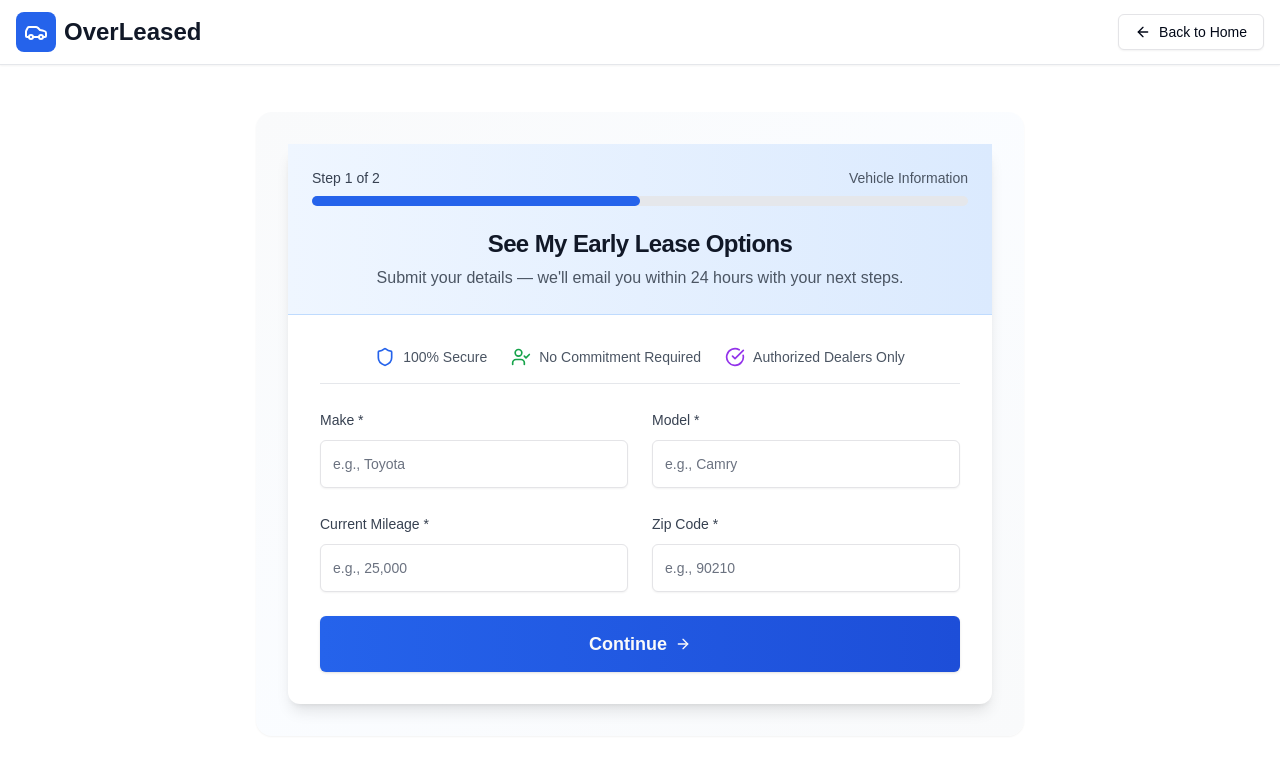
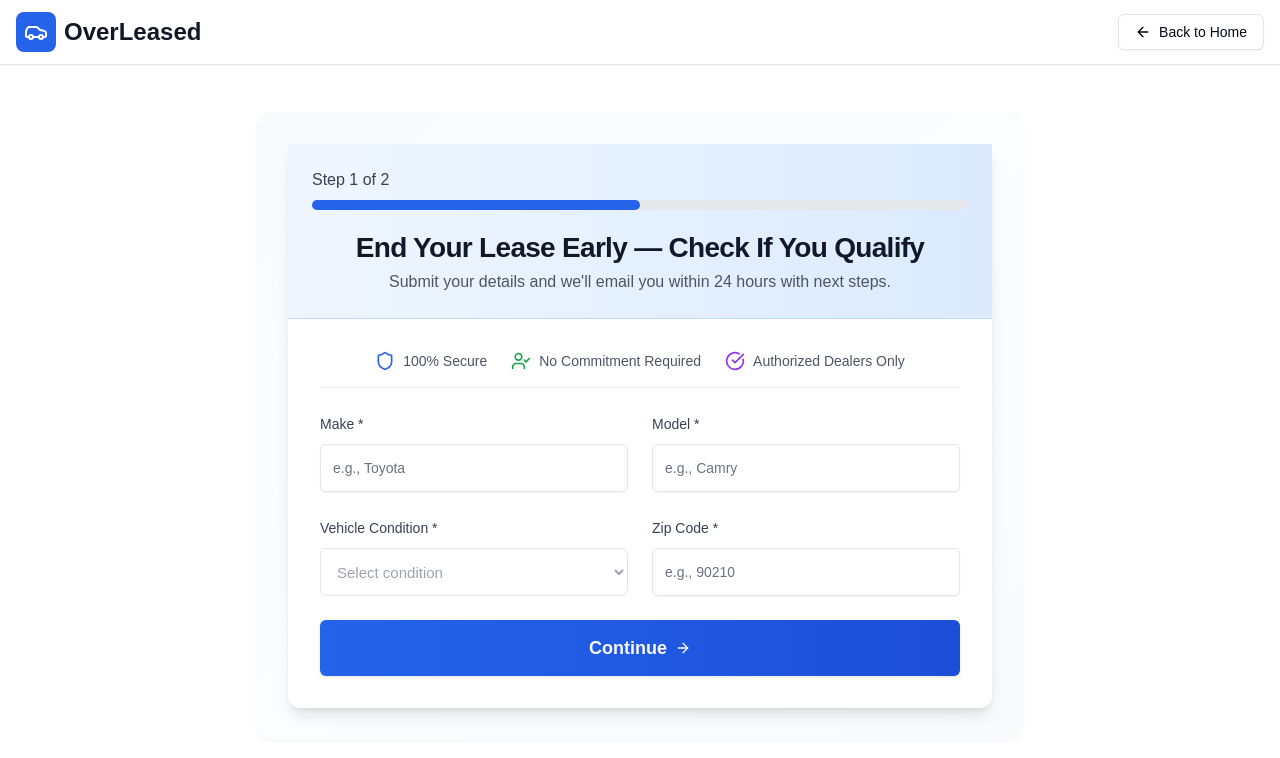
Before and after one commit to DanBus0/OverLeased, a Next.js app: page /get-started in a window 1280 px wide. Shown: the top 758 px of the page. Built offline with nearby package versions, Linux system fonts and the light colour scheme.

Commit message:
Add files via upload

```diff
--- a/src/components/layout/Footer.tsx
+++ b/src/components/layout/Footer.tsx
@@ -70,7 +70,7 @@ export default function Footer() {
                     try { sessionStorage.setItem("forceScrollTopOnGetStarted", "1"); } catch {}
                   }}
                 >
-                  See My Early Lease Options
+                  Check If You Qualify
                 </Link>
               </li>
               <li>
--- a/src/components/sections/HeroSection.tsx
+++ b/src/components/sections/HeroSection.tsx
@@ -1,7 +1,7 @@
 import React from "react";
 import { Button } from "@/components/ui/button";
 import { Card } from "@/components/ui/card";
-import { Search, HelpCircle, DollarSign, Handshake, Clock, ChevronDown } from "lucide-react";
+import { Search, HelpCircle, DollarSign, Handshake, Clock, ChevronDown, CircleCheck, ShieldCheck } from "lucide-react";
 import Link from "next/link";
 import {
   Accordion,
@@ -22,10 +22,10 @@ export default function HeroSection() {
       iconBg: "bg-blue-50",
       iconColor: "text-blue-600",
       question: "Can I End My Lease Early?",
-      answer: "Yes, at any time by connecting with same-brand authorized dealers who purchase your vehicle and handle the remaining payoff.",
+      answer: "Yes, at any time. We work with same-brand authorized dealers to purchase your vehicle and handle the remaining payoff.",
       tabletAnswer: (
         <>
-          Yes, at any time by connecting with same-brand authorized dealers who purchase your vehicle and handle the remaining
+          Yes, at any time. We work with same-brand authorized dealers who purchase your vehicle and handle the remaining
           <br className="hidden md:block lg:hidden" />
           payoff.
         </>
@@ -37,12 +37,12 @@ export default function HeroSection() {
       iconBg: "bg-emerald-50",
       iconColor: "text-emerald-600",
       question: "Will I Owe Money?",
-      answer: "In most cases you'll actually make money. The dealer will pay you market price which often is more than your remaining lease balance.",
+      answer: "In most cases you'll actually make money. The dealer will pay market price for your car which often is more than your remaining lease balance.",
       tabletAnswer: (
         <>
-          In most cases you'll actually make money. The dealer will pay you market price which often is more than your remaining
+          In most cases you'll actually make money. The dealer will pay market price for your car which often is more than your
           <br className="hidden md:block lg:hidden" />
-          lease balance.
+          remaining lease balance.
         </>
       ),
       disclaimer: "*Based upon lease review and subject to dealer offers"
@@ -98,13 +98,13 @@ export default function HeroSection() {
   ];
 
   return (
-    <section className="relative bg-slate-50 pt-8 md:pt-12 pb-12 md:pb-16 px-4">
+    <section className="relative bg-slate-50 pt-4 md:pt-6 pb-12 md:pb-16 px-4">
       <div className="max-w-7xl mx-auto relative z-10">
         <div className="text-center mb-8 md:mb-12">
           {/* Trust Indicator */}
-          <div className="flex justify-center mb-2 md:mb-4">
+          <div className="flex justify-center mb-4 md:mb-6">
             <div className="inline-flex items-center gap-1.5 px-2.5 py-1 md:px-4 md:py-2 bg-blue-50 border border-blue-100 rounded-lg shadow-sm">
-              <div className="w-0.5 h-0.5 md:w-1.5 md:h-1.5 bg-blue-500 rounded-full"></div>
+              <ShieldCheck className="w-3 h-3 md:w-4 md:h-4 text-blue-600" />
               <span className="text-[0.625rem] md:text-xs font-semibold text-blue-900 tracking-wide">
                 Trusted By Drivers Nationwide
               </span>
@@ -142,27 +142,59 @@ export default function HeroSection() {
           {/* New Callouts Section */}
           <div className="flex flex-wrap justify-center gap-2 md:gap-3 mt-4 md:mt-6 mb-6 md:mb-8 px-4">
             <div className="flex items-center gap-1.5 px-3 py-1.5 bg-white border border-emerald-200 rounded-lg shadow-sm">
-              <span className="text-sm">✅</span>
+              <CircleCheck className="h-4 w-4 text-emerald-600" />
               <span className="text-xs md:text-sm font-medium text-slate-700">No Penalties</span>
             </div>
             <div className="flex items-center gap-1.5 px-3 py-1.5 bg-white border border-emerald-200 rounded-lg shadow-sm">
-              <span className="text-sm">✅</span>
+              <CircleCheck className="h-4 w-4 text-emerald-600" />
               <span className="text-xs md:text-sm font-medium text-slate-700">No Hidden Fees</span>
             </div>
             <div className="flex items-center gap-1.5 px-3 py-1.5 bg-white border border-emerald-200 rounded-lg shadow-sm">
-              <span className="text-sm">✅</span>
+              <CircleCheck className="h-4 w-4 text-emerald-600" />
               <span className="text-xs md:text-sm font-medium text-slate-700">No Loans or Cash Buyout</span>
             </div>
           </div>
         </div>
 
-        {/* FAQ Section */}
+        {/* CTA Section - Completely Rewritten */}
         <div className="relative mb-8 md:mb-10">
+          <div className="flex justify-center px-2">
+            <div className="w-full sm:w-auto md:w-full md:max-w-xl lg:max-w-2xl">
+              <div className="bg-white rounded-2xl shadow-md border-2 border-slate-200 p-6 md:p-8">
+                <div className="text-center mb-6">
+                  <h2 className="text-xl md:text-2xl font-bold text-slate-900 mb-2">
+                    Ready to End Your Lease?
+                  </h2>
+                </div>
+                <div className="flex justify-center mb-3">
+                  <Link
+                    href="/get-started"
+                    prefetch={true}
+                    scroll
+                    onClick={() => {
+                      try { sessionStorage.setItem("forceScrollTopOnGetStarted", "1"); } catch {}
+                    }}
+                    className="inline-flex items-center justify-center bg-blue-600 hover:bg-blue-700 text-white text-base md:text-lg px-8 md:px-10 py-3 md:py-4 shadow-lg transition-colors duration-200 font-bold rounded-2xl border-0"
+                  >
+                    Check If You Qualify
+                    <Search className="ml-2.5 h-4 w-4 md:h-5 md:w-5" />
+                  </Link>
+                </div>
+                <p className="text-sm md:text-base text-slate-600 font-medium text-center">
+                  Takes less than a minute —<br className="sm:hidden" /> no commitment required.
+                </p>
+              </div>
+            </div>
+          </div>
+        </div>
+
+        {/* FAQ Section - Now below CTA */}
+        <div className="relative">
           {/* FAQ Heading - positioned closer to cards */}
           <div className="text-center mb-4 md:mb-5">
             <div className="inline-block relative">
-              <h2 className="text-lg md:text-xl lg:text-2xl font-bold bg-gradient-to-r from-slate-900 via-blue-900 to-slate-900 bg-clip-text text-transparent mb-2">
-                FAQ
+              <h2 className="text-base md:text-lg lg:text-xl font-bold bg-gradient-to-r from-slate-900 via-blue-900 to-slate-900 bg-clip-text text-transparent mb-2">
+                Most Common Questions
               </h2>
               <div className="h-0.5 w-28 md:w-32 bg-gradient-to-r from-blue-400 via-blue-600 to-blue-400 rounded-full mx-auto"></div>
             </div>
@@ -213,45 +245,6 @@ export default function HeroSection() {
               })}
           </Accordion>
         </div>
-
-        {/* CTA Section - Now below FAQ cards */}
-        <div className="relative">
-          <div className="flex justify-center px-2">
-            <div className="w-full sm:w-auto md:w-full md:max-w-xl lg:max-w-2xl">
-              <div className="bg-white rounded-2xl shadow-md border-2 border-slate-200 p-6 md:p-8">
-                <div className="text-center mb-6">
-                  <h2 className="text-xl md:text-2xl font-bold text-slate-900 mb-2">
-                    Ready to End Your Lease?
-                  </h2>
-                  <div className="text-xs md:text-sm text-slate-500 mb-4 font-medium">
-                    <div className="flex flex-wrap justify-center gap-x-2 gap-y-1 items-center">
-                      <span className="whitespace-nowrap">✅ Official Brand Dealers</span>
-                      <span className="hidden sm:inline">|</span>
-                      <span className="whitespace-nowrap">🔒 Secure Review</span>
-                      <span className="hidden sm:inline">|</span>
-                      <span className="whitespace-nowrap w-full sm:w-auto text-center sm:text-left">⚡ 24-Hour Response</span>
-                    </div>
-                  </div>
-                </div>
-                <Link href="/get-started" scroll className="flex justify-center mb-3">
-                  <Button
-                    size="lg"
-                    className="bg-blue-600 hover:bg-blue-700 text-white text-base md:text-lg px-8 md:px-10 py-3 md:py-3.5 h-auto shadow-sm hover:shadow-md transition-all duration-300 font-semibold rounded-xl border-2 border-blue-700"
-                    onClick={() => {
-                      try { sessionStorage.setItem("forceScrollTopOnGetStarted", "1"); } catch {}
-                    }}
-                  >
-                    See My Early Lease Options
-                    <Search className="ml-2.5 h-5 w-5" />
-                  </Button>
-                </Link>
-                <p className="text-sm md:text-base text-slate-600 font-medium text-center">
-                  Takes less than a minute — no commitment required.
-                </p>
-              </div>
-            </div>
-          </div>
-        </div>
       </div>
     </section>
   );
--- a/src/components/sections/HowItWorksSection.tsx
+++ b/src/components/sections/HowItWorksSection.tsx
@@ -217,8 +217,8 @@ export default function HowItWorksSection() {
                           try { sessionStorage.setItem("forceScrollTopOnGetStarted", "1"); } catch {}
                         }}
                       >
-                        <span className="md:hidden">See My Early Lease Options</span>
-                        <span className="hidden md:inline">See My Early Lease Options</span>
+                        <span className="md:hidden">Check If You Qualify</span>
+                        <span className="hidden md:inline">Check If You Qualify</span>
                       </Link>
                     </Button>
                   </div>
--- a/src/pages/get-started.tsx
+++ b/src/pages/get-started.tsx
@@ -97,7 +97,7 @@ export default function GetStartedPage() {
   };
 
   const validateStep1 = () => {
-    if (!formData.make || !formData.model || !formData.mileage || !formData.zipCode) {
+    if (!formData.make || !formData.model || !formData.vehicleCondition || !formData.zipCode) {
       setError("Please fill in all required fields.");
       return false;
     }
@@ -110,34 +110,26 @@ export default function GetStartedPage() {
     if (validateStep1()) {
       setCurrentStep(2);
 
-      // Mobile-optimized scroll strategy - multiple aggressive attempts
-      // 1. Immediate scroll to top
       window.scrollTo({ top: 0, left: 0, behavior: 'auto' });
       document.documentElement.scrollTop = 0;
       document.body.scrollTop = 0;
 
-      // 2. After state updates (requestAnimationFrame)
       requestAnimationFrame(() => {
         window.scrollTo({ top: 0, left: 0, behavior: 'auto' });
         document.documentElement.scrollTop = 0;
         document.body.scrollTop = 0;
 
-        // 3. After DOM updates (short timeout)
         setTimeout(() => {
           window.scrollTo({ top: 0, left: 0, behavior: 'auto' });
           document.documentElement.scrollTop = 0;
           document.body.scrollTop = 0;
 
-          // 4. Final scroll with smooth behavior after form is fully rendered
           setTimeout(() => {
             if (step2FormRef.current) {
-              // Get the form's position
               const formTop = step2FormRef.current.getBoundingClientRect().top + window.pageYOffset;
-              // Scroll to just above the form (accounting for header)
               const targetScroll = Math.max(0, formTop - 120);
               window.scrollTo({ top: targetScroll, behavior: 'smooth' });
             } else {
-              // Fallback: just ensure we're at top
               window.scrollTo({ top: 0, left: 0, behavior: 'smooth' });
             }
           }, 150);
@@ -261,7 +253,7 @@ export default function GetStartedPage() {
     setError("");
     setIsSubmitting(true);
 
-    if (!formData.firstName || !formData.email || !formData.vehicleCondition) {
+    if (!formData.firstName || !formData.email || !formData.mileage) {
       setError("Please fill in all required fields.");
       setIsSubmitting(false);
       return;
@@ -278,14 +270,12 @@ export default function GetStartedPage() {
 
       if (supabaseResult.success) {
         console.log('Form successfully submitted to Supabase');
-        // Redirect to tracking URL for Google Ads conversion tracking
         window.location.href = "/lease-review-submitted";
       } else {
         console.log('Supabase submission failed, using localStorage fallback');
         const localStorageResult = submitToLocalStorage();
 
         if (localStorageResult.success) {
-          // Redirect to tracking URL for Google Ads conversion tracking
           window.location.href = "/lease-review-submitted";
         } else {
           throw new Error('Both Supabase and localStorage submissions failed');
@@ -416,11 +406,8 @@ export default function GetStartedPage() {
                     <CardHeader className="bg-gradient-to-r from-blue-50 to-blue-100 border-b border-blue-200">
                       <div className="mb-4">
                         <div className="flex items-center justify-between mb-2">
-                          <span className="text-[0.6875rem] sm:text-sm font-medium text-gray-700">
+                          <span className="text-sm sm:text-base font-medium text-gray-700">
                             Step {currentStep} of 2
-                          </span>
-                          <span className="text-[0.6875rem] sm:text-sm text-gray-600">
-                            {currentStep === 1 ? "Vehicle Information" : "Contact & Details"}
                           </span>
                         </div>
                         <div className="w-full bg-gray-200 rounded-full h-2.5">
@@ -431,11 +418,11 @@ export default function GetStartedPage() {
                         </div>
                       </div>
 
-                      <CardTitle className="text-lg sm:text-xl md:text-2xl text-gray-900 text-center">
-                        See My Early Lease Options
+                      <CardTitle className="text-xl sm:text-2xl md:text-[1.75rem] text-gray-900 text-center">
+                        End Your Lease Early —<br className="sm:hidden" /> Check If You Qualify
                       </CardTitle>
                       <p className="text-[0.75rem] sm:text-sm md:text-base text-gray-600 text-center px-2">
-                        Submit your details — we'll email you within 24 hours with your next steps.
+                        Submit your details and we'll email you within 24 hours with next steps.
                       </p>
                     </CardHeader>
 
@@ -504,21 +491,30 @@ export default function GetStartedPage() {
 
                           <div className="grid grid-cols-1 md:grid-cols-2 gap-6">
                             <div className="space-y-2">
-                              <Label htmlFor="mileage" className="text-sm font-medium text-gray-700">
-                                Current Mileage *
+                              <Label htmlFor="vehicleCondition" className="text-sm font-medium text-gray-700">
+                                Vehicle Condition *
                               </Label>
-                              <Input
-                                id="mileage"
-                                name="mileage"
-                                type="text"
+                              <select
+                                id="vehicleCondition"
+                                name="vehicleCondition"
                                 required
-                                value={formData.mileage}
-                                onChange={handleInputChange}
-                                placeholder="e.g., 25,000"
-                                className={`h-12 text-[0.8125rem] sm:text-base focus:bg-blue-50 focus:border-blue-500 focus:ring-2 focus:ring-blue-200 transition-all duration-200 placeholder:text-[0.6875rem] sm:placeholder:text-sm placeholder:text-gray-400 sm:placeholder:text-gray-500 ${
-                                  formData.mileage ? 'bg-blue-50' : 'bg-white'
+                                value={formData.vehicleCondition}
+                                onChange={(e) => handleSelectChange(e.target.value)}
+                                className={`h-12 w-full rounded-md border border-input px-3 py-2 text-[0.75rem] sm:text-[0.9375rem] ring-offset-background focus:border-blue-500 focus:ring-2 focus:ring-blue-200 focus:outline-none transition-all duration-200 disabled:cursor-not-allowed disabled:opacity-50 ${
+                                  formData.vehicleCondition
+                                    ? 'bg-blue-50 text-gray-900'
+                                    : 'bg-white text-gray-400 sm:text-gray-500'
                                 }`}
-                              />
+                                style={{
+                                  color: formData.vehicleCondition ? '#111827' : '#9ca3af'
+                                }}
+                              >
+                                <option value="" disabled hidden className="text-gray-400 sm:text-gray-500">Select condition</option>
+                                <option value="bad" className="text-gray-900">Bad</option>
+                                <option value="average" className="text-gray-900">Average</option>
+                                <option value="good" className="text-gray-900">Good</option>
+                                <option value="excellent" className="text-gray-900">Excellent</option>
+                              </select>
                             </div>
 
                             <div className="space-y-2">
@@ -586,30 +582,21 @@ export default function GetStartedPage() {
                             </div>
 
                             <div className="space-y-2">
-                              <Label htmlFor="vehicleCondition" className="text-sm font-medium text-gray-700">
-                                Vehicle Condition *
+                              <Label htmlFor="mileage" className="text-sm font-medium text-gray-700">
+                                Current Mileage *
                               </Label>
-                              <select
-                                id="vehicleCondition"
-                                name="vehicleCondition"
+                              <Input
+                                id="mileage"
+                                name="mileage"
+                                type="text"
                                 required
-                                value={formData.vehicleCondition}
-                                onChange={(e) => handleSelectChange(e.target.value)}
-                                className={`h-12 w-full rounded-md border border-input px-3 py-2 text-[0.75rem] sm:text-[0.9375rem] ring-offset-background focus:border-blue-500 focus:ring-2 focus:ring-blue-200 focus:outline-none transition-all duration-200 disabled:cursor-not-allowed disabled:opacity-50 ${
-                                  formData.vehicleCondition
-                                    ? 'bg-blue-50 text-gray-900'
-                                    : 'bg-white text-gray-400 sm:text-gray-500'
+                                value={formData.mileage}
+                                onChange={handleInputChange}
+                                placeholder="e.g., 25,000"
+                                className={`h-12 text-[0.8125rem] sm:text-base focus:bg-blue-50 focus:border-blue-500 focus:ring-2 focus:ring-blue-200 transition-all duration-200 placeholder:text-[0.6875rem] sm:placeholder:text-sm placeholder:text-gray-400 sm:placeholder:text-gray-500 ${
+                                  formData.mileage ? 'bg-blue-50' : 'bg-white'
                                 }`}
-                                style={{
-                                  color: formData.vehicleCondition ? '#111827' : '#9ca3af'
-                                }}
-                              >
-                                <option value="" disabled hidden className="text-gray-400 sm:text-gray-500">Select condition</option>
-                                <option value="bad" className="text-gray-900">Bad</option>
-                                <option value="average" className="text-gray-900">Average</option>
-                                <option value="good" className="text-gray-900">Good</option>
-                                <option value="excellent" className="text-gray-900">Excellent</option>
-                              </select>
+                              />
                             </div>
                           </div>
 
@@ -689,7 +676,7 @@ export default function GetStartedPage() {
                                 disabled={isSubmitting || !formData.consentGiven}
                                 className="w-full h-12 sm:h-14 sm:flex-1 bg-gradient-to-r from-blue-600 to-blue-700 hover:from-blue-700 hover:to-blue-800 text-sm sm:text-base font-semibold disabled:opacity-50 disabled:cursor-not-allowed order-1 sm:order-2"
                               >
-                                {isSubmitting ? "Submitting..." : "See My Early Lease Options"}
+                                {isSubmitting ? "Submitting..." : "Check If You Qualify"}
                               </Button>
                             </div>
                           </div>
--- a/src/pages/index.tsx
+++ b/src/pages/index.tsx
@@ -1,6 +1,8 @@
 import React from "react";
 import Head from "next/head";
 import Link from "next/link";
+import { useRouter } from "next/router";
+import { useEffect } from "react";
 import Header from "@/components/layout/Header";
 import Footer from "@/components/layout/Footer";
 import HeroSection from "@/components/sections/HeroSection";
@@ -9,6 +11,13 @@ import FAQSection from "@/components/sections/FAQSection";
 import { Button } from "@/components/ui/button";
 
 export default function HomePage() {
+  const router = useRouter();
+
+  // Aggressively prefetch /get-started page on mount
+  useEffect(() => {
+    router.prefetch("/get-started");
+  }, [router]);
+
   return (
     <>
       <Head>
@@ -20,6 +29,10 @@ export default function HomePage() {
 
         {/* Favicon */}
         <link rel="icon" href="/favicon-mcwi6wvl.ico" type="image/x-icon" />
+
+        {/* Aggressive preloading for /get-started page - eliminates first-click lag */}
+        <link rel="prefetch" href="/get-started" />
+        <link rel="preload" href="/get-started" as="document" />
 
         {/* Open Graph Tags */}
         <meta property="og:title" content="OverLeased | End Your Car Lease Early" />
@@ -135,6 +148,9 @@ export default function HomePage() {
         />
       </Head>
       <div className="min-h-screen bg-white w-full max-w-full overflow-x-hidden">
+        {/* Hidden prefetch link - loads /get-started in background */}
+        <Link href="/get-started" prefetch={true} className="hidden" aria-hidden="true" tabIndex={-1} />
+
         <Header />
 
         <main className="w-full pt-16">
@@ -165,7 +181,7 @@ export default function HomePage() {
                       try { sessionStorage.setItem("forceScrollTopOnGetStarted", "1"); } catch {}
                     }}
                   >
-                    See My Early Lease Options
+                    Check If You Qualify
                   </Link>
                 </Button>
               </div>
```
